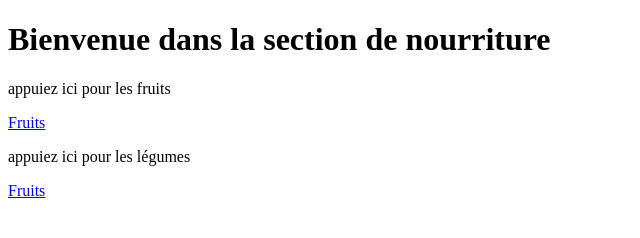
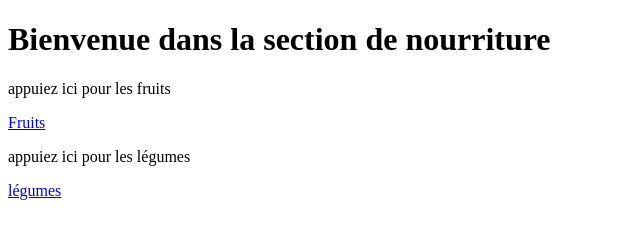
Before and after one commit to BdeB-Org/tp-1-partie1-tp1-jankaspar-ibrahimabdullaali, a plain HTML site: page index.html in a window 1280 px wide. Shown: the full height of the page, 0-640 px from the left. Drawn offline with Linux system fonts and the light colour scheme.

Commit message:
correction dans la page index (HTML)

```diff
--- a/index.html
+++ b/index.html
@@ -11,7 +11,7 @@
     <a href="/fruits.html">Fruits</a>
 
     <p> appuiez ici pour les légumes</p>
-    <a href="/légumes.html">Fruits</a>
+    <a href="/légumes.html">légumes</a>
 
 
 </body>
```
